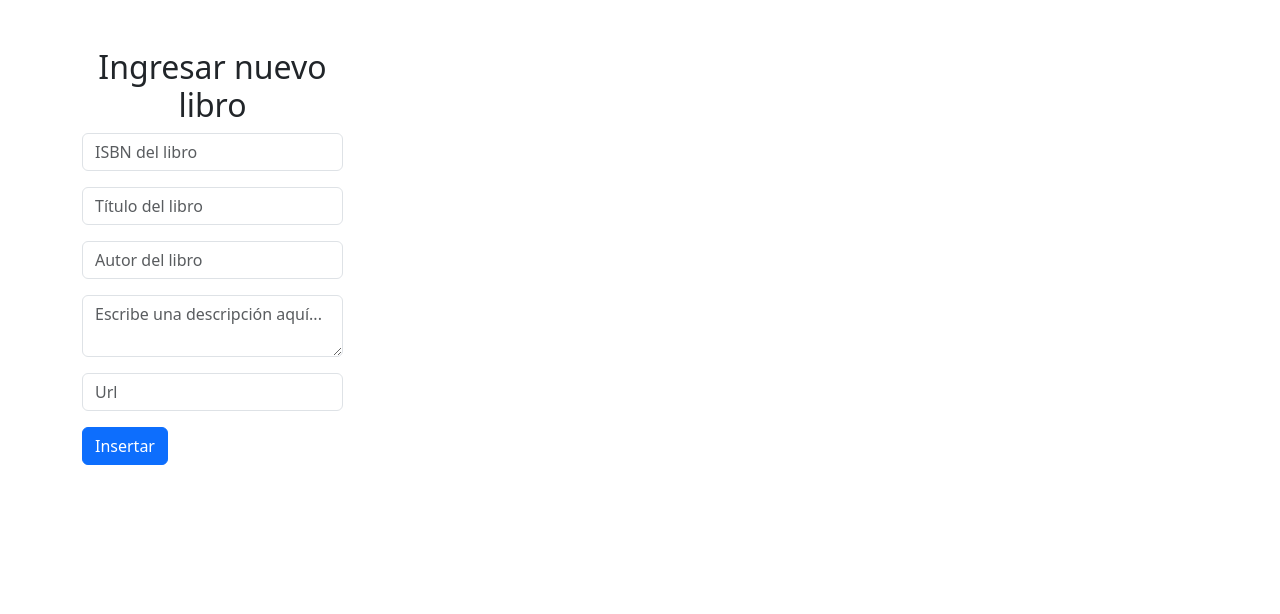
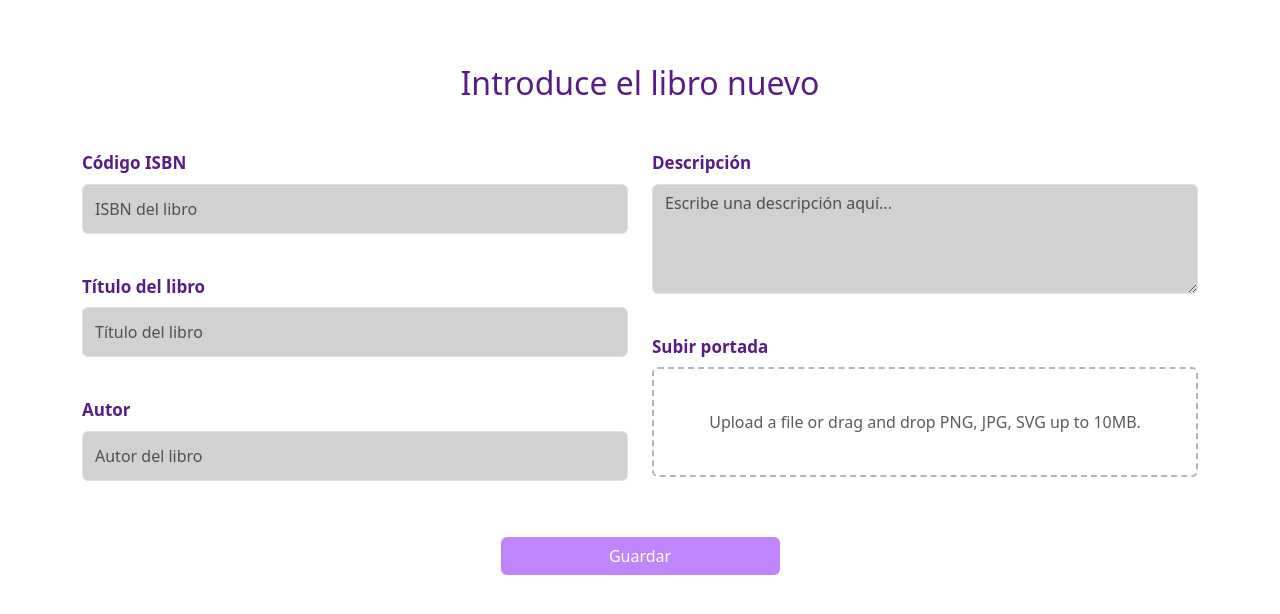
Before and after one commit to florienborg/biblioteca, a PHP site: page /introducir_libro.php in a window 1280 px wide. Shown: the part 76-690 px from the top of the page. Run offline with PHP 8.4, Linux system fonts and the light colour scheme.

Commit message:
Css formulario hecho

```diff
--- a/config/db.php
+++ b/config/db.php
@@ -1,9 +1,9 @@
 <?php
 function conectar(){
-    $server = "localhost:8889";
+    $server = "localhost";
     $user = "root";
-    $pass = "root";
-    // $pass = "";
+    // $pass = "root";
+    $pass = "";
     $db = "libreria";
     $conn = mysqli_connect($server, $user, $pass);
     mysqli_select_db($conn, $db);
--- a/view/components/form.php
+++ b/view/components/form.php
@@ -1,15 +1,71 @@
-<div class="container mt-5">
+<!-- <div class="container mt-5">
         <div class="row">
-            <div class="col-md-3">
-            <h2 class="text-center">Ingresar nuevo libro</h2>
+            <div class="col-ml-5 fw-semibold" style="color:#581C87;">
+            <h2 class="text-center mb-4 mt-3">Introduce el libro nuevo</h2>
                 <form action="./view/logic/insertar.php" method="post">
-                    <input type="text" name="isbn" class="form-control mb-3" placeholder="ISBN del libro">
-                    <input type="text" name="titulo" class="form-control mb-3" placeholder="Título del libro">
-                    <input type="text" name="autor" class="form-control mb-3" placeholder="Autor del libro">
 
-                    <textarea type= "text" name="descripcion" class="form-control mb-3" placeholder="Escribe una descripción aquí..."></textarea>
-                    <input type="url" name="portada" id="portada" class="form-control mb-3" placeholder="Url"/>
-                    <input type="submit" value="Insertar" class="btn btn-primary">
+                    <label for="" class="mt-4" style="font-size:17px">Código ISBN</label>
+                    <input type="text" name="isbn" class="form-control mb-3 mt-2" style="background:#D1D1D1; height: 50px" placeholder="ISBN del libro">
+
+                    <label for="" class="mt-4" style="font-size:17px">Título del libro</label>
+                    <input type="text" name="titulo" class="form-control mb-3 mt-2" style="background:#D1D1D1; height: 50px" placeholder="Título del libro">
+
+                    <label for="" class="mt-4" style="font-size:17px">Autor</label>
+                    <input type="text" name="autor" class="form-control mb-3 mt-2" style="background:#D1D1D1; height: 50px" placeholder="Autor del libro">
+
+                    <label for="" class="mt-4" style="font-size:17px">Descripción</label>
+                    <textarea type= "text" name="descripcion" class="form-control mb-3 mt-2"  style="background:#D1D1D1; height:100px" placeholder="Escribe una descripción aquí..."></textarea>
+
+                   <label for="" class="mt-4" style="font-size:17px">Subir portada</label>
+                    <input type="url" name="portada" id="portada" class="form-control mb-3 mt-2" style="border: 2px dashed #adb5bd; height: 50px; text-align: center" placeholder="Upload a file or drag and drop PNG, JPG, SVG up to 10MB."/>
+                    <input type="submit" value="Guardar libro" class="btn w-100 mb-3 mt-3"  style="background:#C084FC; color: white; font-size:16px">
                 </form>
             </div>
         </div>
+ -->
+
+
+
+<div class="container mt-5">
+  <div class="row fw-semibold" style="color:#581C87;">
+    <h2 class="text-center mb-5 mt-3">Introduce el libro nuevo</h2>
+    <div class="col-md-6 mb-4" >
+      <form action="./view/logic/insertar.php" method="post">
+
+        <div class="form-group">
+            <label for="" style="font-size:17px">Código ISBN</label>
+            <input type="text" name="isbn" class="form-control mb-3 mt-2" style="background:#D1D1D1; height: 50px" placeholder="ISBN del libro">
+        </div>
+
+        <div class="form-group">
+             <label for="" class="mt-4" style="font-size:17px">Título del libro</label>
+             <input type="text" name="titulo" class="form-control mb-3 mt-2" style="background:#D1D1D1; height: 50px" placeholder="Título del libro">
+        </div>
+
+        <div class="form-group">
+             <label for="" class="mt-4" style="font-size:17px">Autor</label>
+             <input type="text" name="autor" class="form-control mb-3 mt-2" style="background:#D1D1D1; height: 50px" placeholder="Autor del libro">
+        </div>
+        </div>
+
+        <div class="col-md-6">
+        <div class="form-group">
+            <label for="" style="font-size:17px">Descripción</label>
+            <textarea type= "text" name="descripcion" class="form-control mb-3 mt-2"  style="background:#D1D1D1; height:110px" placeholder="Escribe una descripción aquí..."></textarea>
+        </div>
+
+        <div class="form-group">
+            <label for="" class="mt-4" style="font-size:17px">Subir portada</label>
+            <input type="url" name="portada" id="portada" class="form-control mb-3 mt-2" style="border: 2px dashed #adb5bd; height: 110px; text-align: center" placeholder="Upload a file or drag and drop PNG, JPG, SVG up to 10MB."/>
+        </div>
+
+      </form>
+
+    </div>
+    <div class="text-center">
+        <div>
+            <input type="submit" value="Guardar" class="btn w-25 mb-3 mt-3"  style="background:#C084FC; color: white; font-size:16px;">
+        </div
+    </div>
+  </div>
+</div>
```
